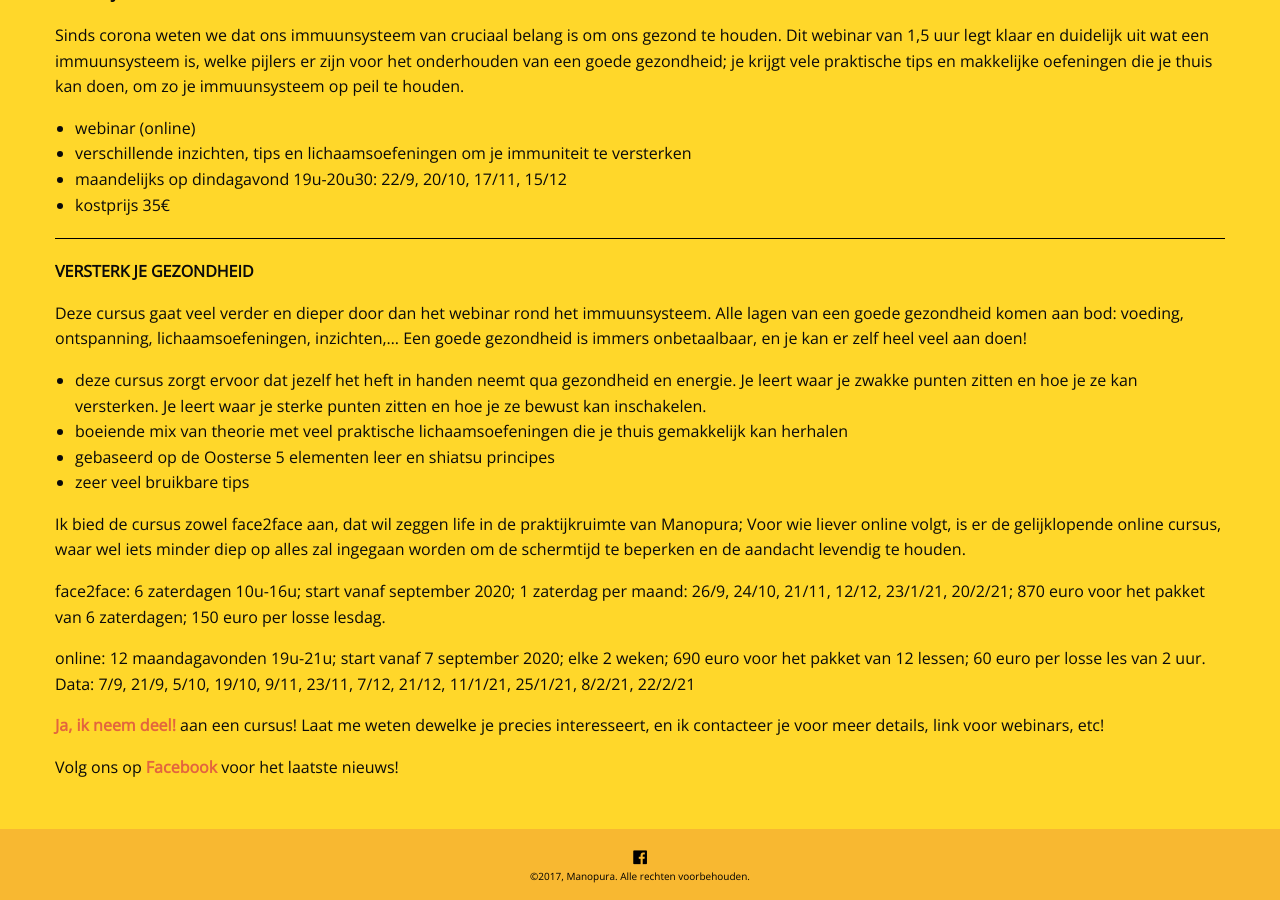
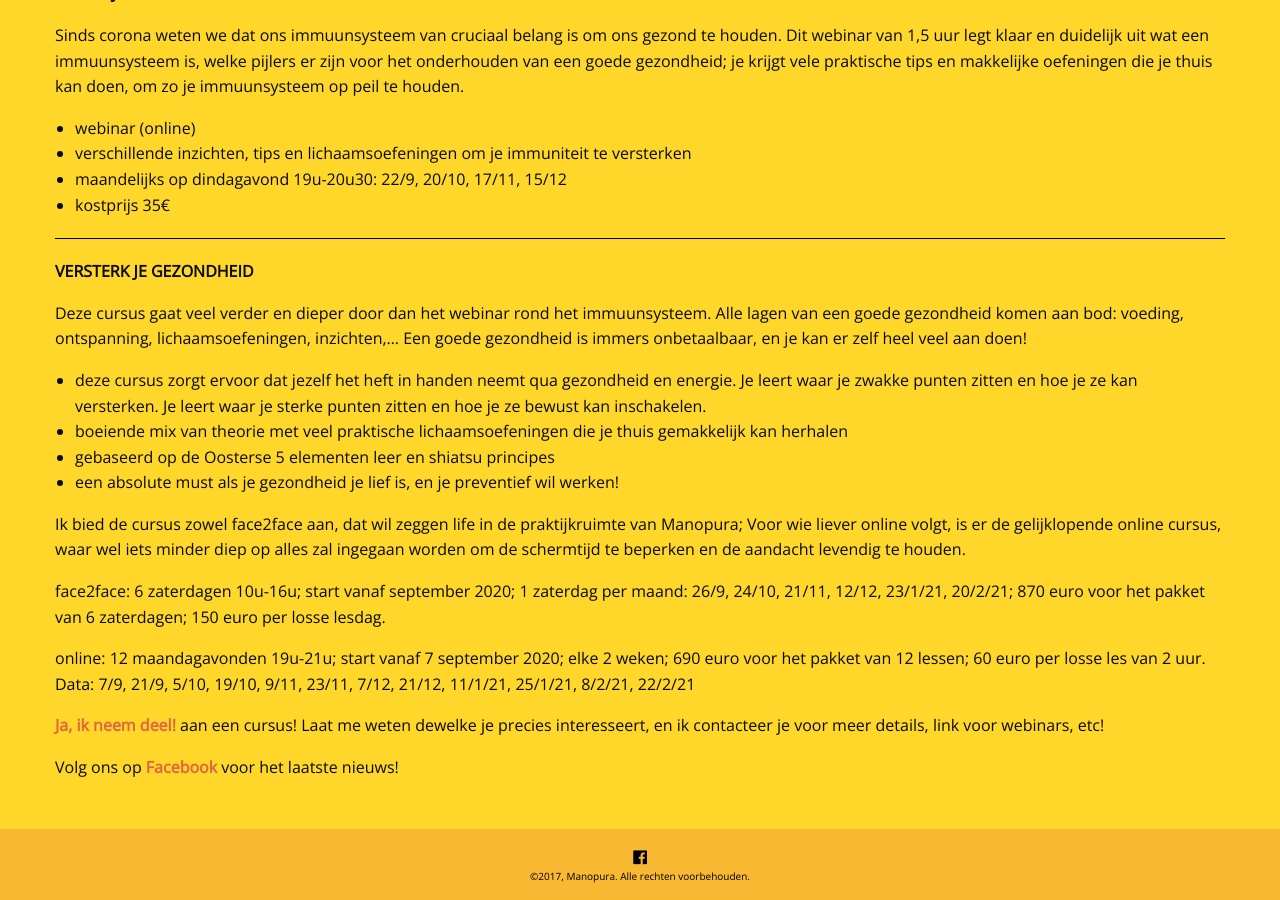
Before and after one commit to manopura/manopura.github.io, a Jekyll site: the page built from cursussen.md, in a window 1280 px wide and 900 px high, scrolled down 1173 px. Built offline with Jekyll 4.4.1, drawn with Linux system fonts in a browser that asks for light colours; nearby versions of some CDN libraries; our own code applies the rules of GitHub Pages for plain Markdown files.

Commit message:
Update cursussen.md

```diff
--- a/cursussen.md
+++ b/cursussen.md
@@ -60,7 +60,7 @@ Deze cursus gaat veel verder en dieper door dan het webinar rond het immuunsyste
 - deze cursus zorgt ervoor dat jezelf het heft in handen neemt qua gezondheid en energie. Je leert waar je zwakke punten zitten en hoe je ze kan versterken. Je leert waar je sterke punten zitten en hoe je ze bewust kan inschakelen.
 - boeiende mix van theorie met veel praktische lichaamsoefeningen die je thuis gemakkelijk kan herhalen
 - gebaseerd op de Oosterse 5 elementen leer en shiatsu principes
-- zeer veel bruikbare tips
+- een absolute must als je gezondheid je lief is, en je preventief wil werken!
 
 Ik bied de cursus zowel face2face aan, dat wil zeggen life in de praktijkruimte van Manopura;
 Voor wie liever online volgt, is er de gelijklopende online cursus, waar wel iets minder diep op alles zal ingegaan worden om de schermtijd te beperken en de aandacht levendig te houden.
```
